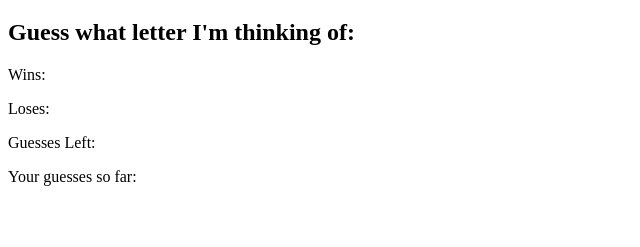
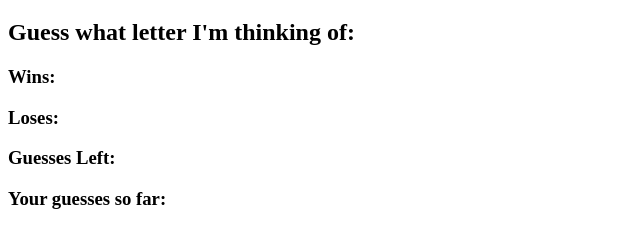
Before and after one commit to delquiam/Psychic-Game, a plain HTML site: page index.html in a window 1280 px wide. Shown: the part 61-308 px from the top of the page, without its empty margins (0-640 px from the left). Drawn offline with Linux system fonts and the light colour scheme; files whose address does not match are found by name.

Commit message:
<updated html>

```diff
--- a/index.html
+++ b/index.html
@@ -8,21 +8,29 @@
     <link rel="stylesheet" type="text/css" href="assets/css/style.css">
     <script type="text/javascript" src="game.js"></script>
 </head>
+
 <body>
 
-    <header>
+    <div id="guess">
         <h1>The Psychic Game</h1>
-    </header>
+
 
         <h2>Guess what letter I'm thinking of:</h2>
 
-    <p>Wins:</p>
+        <h3>Wins:</h3>
+        <p id="wins"></p>
 
-    <p>Loses:</p>
+        <h3>Loses:</h3>
+        <p id="loses"></p>
 
-    <p>Guesses Left:</p>
+        <h3>Guesses Left:</h3>
+        <p id="guessesLeft"></p>
 
-    <p>Your guesses so far:</p>
+        <h3>Your guesses so far:</h3>
+        <p id="guesses"></p>
+
+    </div>
+
 
 
 
```
Lines whose indentation alone changed are shown as unchanged.
